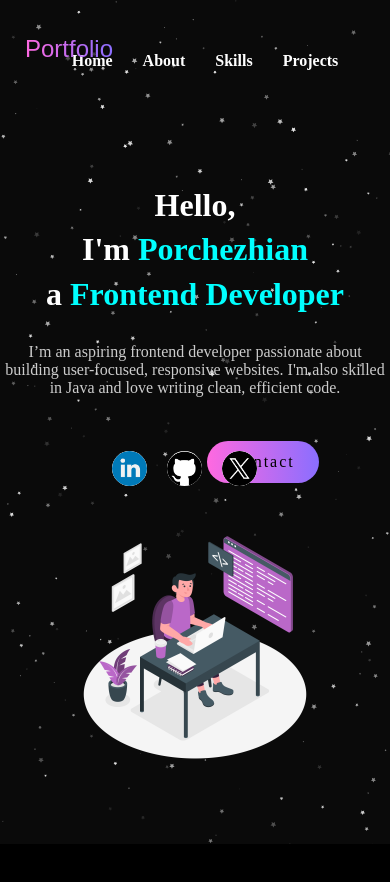
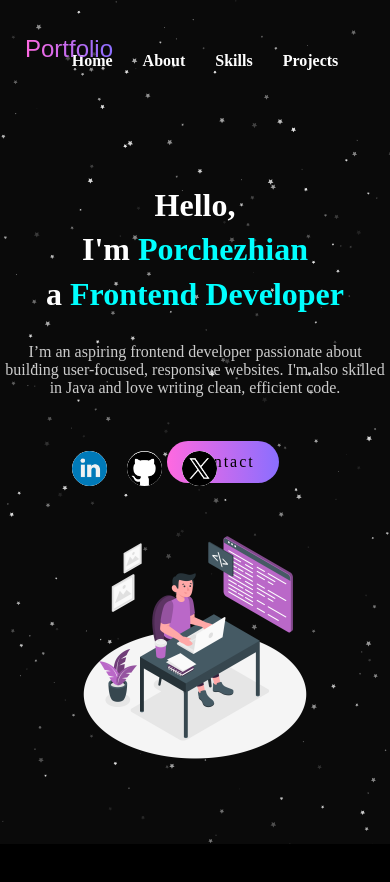
Before and after one commit to chezhianch/Animated-React-Portfolio, a React (Vite) app: page / in a window 390 px wide. Shown: the top 882 px of the page. Built offline with nearby package versions, Linux system fonts and the light colour scheme.

Commit message:
Update App.css

```diff
--- a/src/App.css
+++ b/src/App.css
@@ -436,7 +436,7 @@ gap: 30px;
 .social-links {
   display: flex;
  position:relative;
-  left:10px;
+  right:30px;
 }
   /* Hero Section */
   .hero-content {
```
